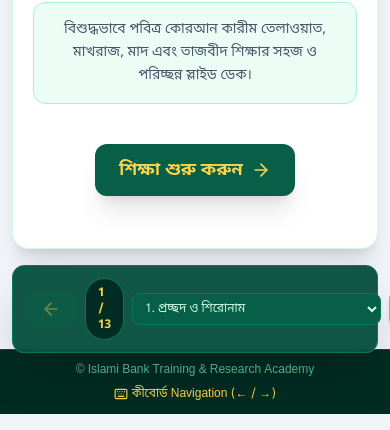
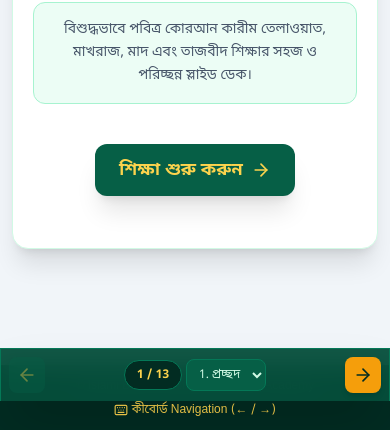
Before and after one commit to quraishytalhazubaer/banglai-tazweed, a plain HTML site: page index.html in a window 390 px wide. Shown: the part 443-873 px from the top of the page. Drawn offline with nearby package versions, Linux system fonts and the light colour scheme; a web font is replaced by a local one.

Commit message:
Added mobile responsiveness

```diff
--- a/index.html
+++ b/index.html
@@ -147,7 +147,7 @@
     <main class="flex-1 max-w-6xl w-full mx-auto p-3 sm:p-6 flex flex-col justify-center">
 
         <!-- PRESENTATION SLIDES VIEW -->
-        <div id="slideView" class="w-full relative min-h-[550px] flex flex-col justify-between pb-20">
+        <div id="slideView" class="w-full relative min-h-[550px] flex flex-col justify-between pb-24 sm:pb-20">
 
             <!-- Dynamic Slide Canvas -->
             <div id="slideContainer" class="bg-white rounded-2xl shadow-xl border border-emerald-100 p-5 sm:p-8 md:p-10 slide-transition flex-1 flex flex-col justify-between mb-2">
@@ -155,22 +155,22 @@
             </div>
 
             <!-- Slide Navigation Bar (Fixed at viewport bottom) -->
-            <div id="slideControls" class="fixed bottom-12 left-1/2 -translate-x-1/2 w-[calc(100%-1.5rem)] sm:w-[calc(100%-3rem)] max-w-6xl z-30 bg-emerald-900/95 backdrop-blur-md text-white rounded-xl p-3 shadow-2xl flex items-center justify-between gap-2 border border-emerald-700 border-t border-amber-500/20">
-                <button onclick="prevSlide()" id="prevBtn" class="px-4 py-2 rounded-lg bg-emerald-800 hover:bg-emerald-700 text-amber-300 disabled:opacity-40 disabled:cursor-not-allowed font-medium transition flex items-center gap-2">
+            <div id="slideControls" class="fixed bottom-0 sm:bottom-12 left-0 sm:left-1/2 translate-x-0 sm:-translate-x-1/2 w-full sm:w-[calc(100%-3rem)] max-w-6xl z-30 bg-emerald-900/95 backdrop-blur-md text-white rounded-none sm:rounded-xl p-2 sm:p-3 shadow-2xl flex items-center justify-between gap-1 sm:gap-2 border border-emerald-700 border-b-0 sm:border-b border-t border-amber-500/20">
+                <button onclick="prevSlide()" id="prevBtn" class="px-2 sm:px-4 py-2 rounded-lg bg-emerald-800 hover:bg-emerald-700 text-amber-300 disabled:opacity-40 disabled:cursor-not-allowed font-medium transition flex items-center gap-1 sm:gap-2">
                     <i data-lucide="arrow-left" class="w-5 h-5"></i>
                     <span class="hidden sm:inline">পূর্ববর্তী</span>
                 </button>
 
-                <div class="flex items-center gap-2">
+                <div class="flex items-center gap-1 sm:gap-2 min-w-0">
                     <span id="slideIndicator" class="text-xs sm:text-sm font-semibold bg-emerald-950 px-3 py-1.5 rounded-full text-amber-300 border border-emerald-700">
                         ১ / ১৩
                     </span>
-                    <select id="slideSelect" onchange="goToSlide(parseInt(this.value))" class="bg-emerald-800 text-emerald-100 text-xs sm:text-sm rounded-lg px-2 py-1.5 border border-emerald-700 focus:outline-none focus:ring-1 focus:ring-amber-400">
+                    <select id="slideSelect" onchange="goToSlide(parseInt(this.value))" class="w-20 sm:w-auto max-w-[8rem] sm:max-w-none bg-emerald-800 text-emerald-100 text-xs sm:text-sm rounded-lg px-2 py-1.5 border border-emerald-700 focus:outline-none focus:ring-1 focus:ring-amber-400">
                         <!-- Options generated dynamically -->
                     </select>
                 </div>
 
-                <button onclick="nextSlide()" id="nextBtn" class="px-4 py-2 rounded-lg bg-amber-500 hover:bg-amber-400 text-emerald-950 font-semibold disabled:opacity-40 disabled:cursor-not-allowed transition flex items-center gap-2 shadow-md">
+                <button onclick="nextSlide()" id="nextBtn" class="px-2 sm:px-4 py-2 rounded-lg bg-amber-500 hover:bg-amber-400 text-emerald-950 font-semibold disabled:opacity-40 disabled:cursor-not-allowed transition flex items-center gap-1 sm:gap-2 shadow-md">
                     <span class="hidden sm:inline">পরবর্তী</span>
                     <i data-lucide="arrow-right" class="w-5 h-5"></i>
                 </button>
```
